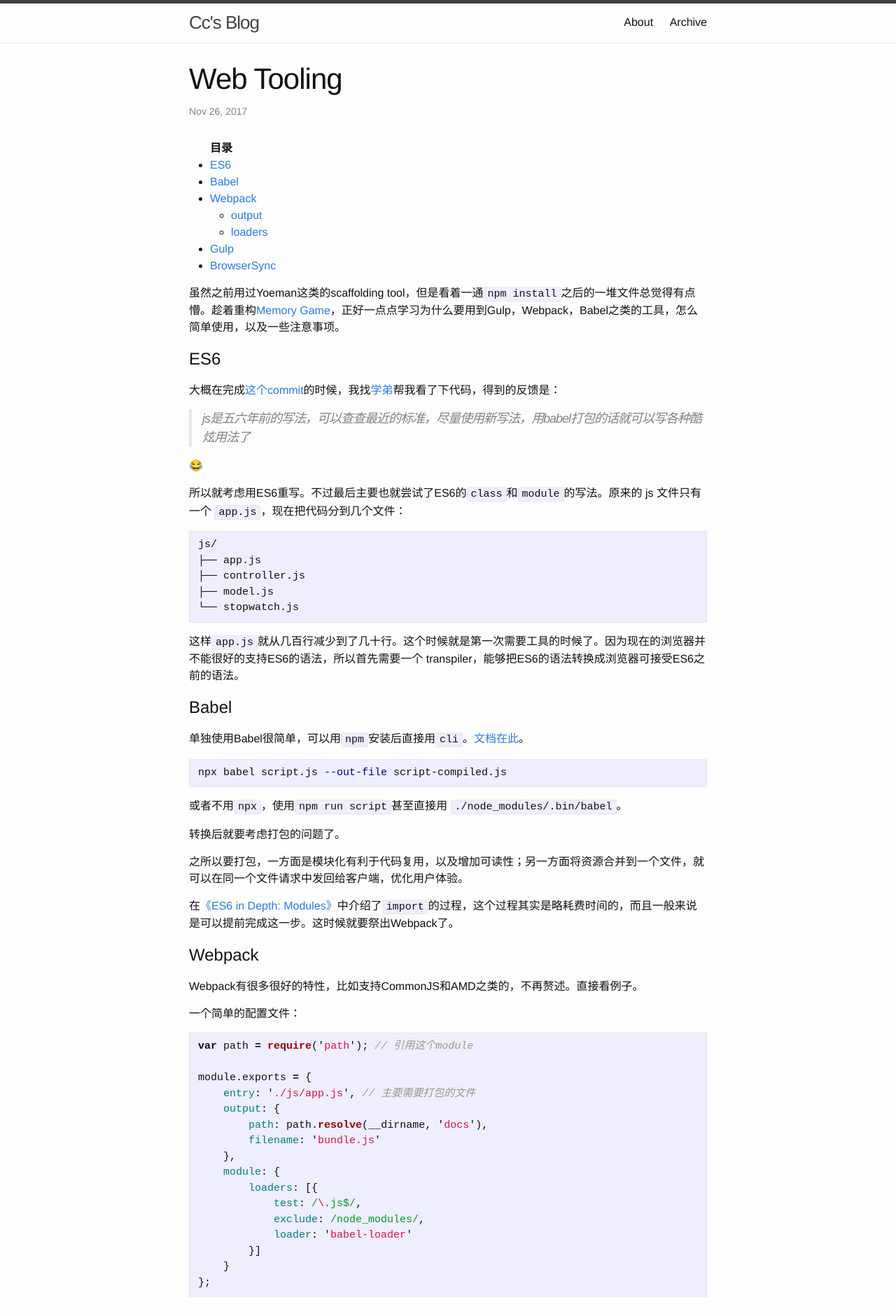
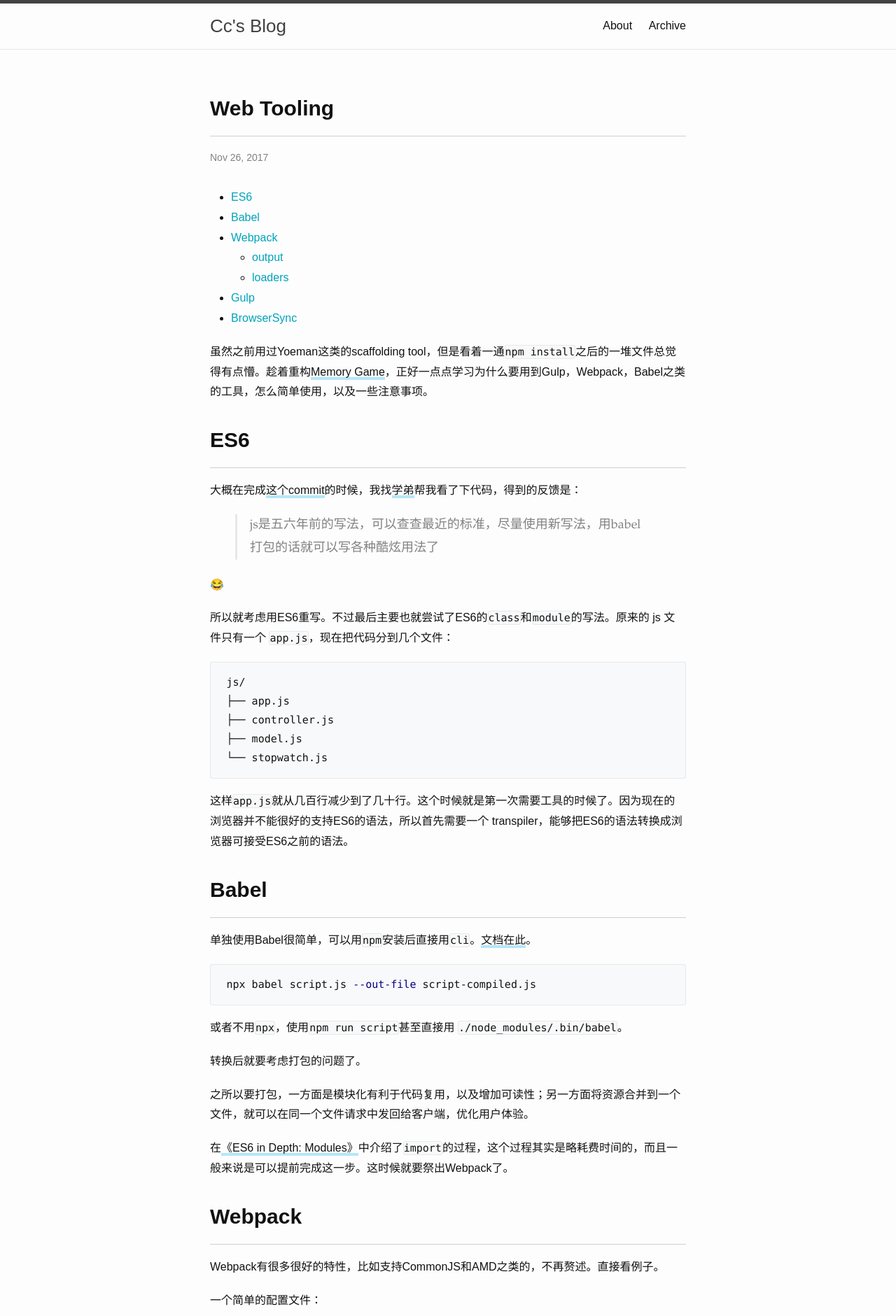
Before and after one commit to zchan0/zchan0.github.io, a Jekyll site: the page built from _posts/2017-11-25-web-tooling.markdown, in a window 1280 px wide. Shown: the top 1881 px of the page at 70% size. Built offline with Jekyll 4.4.1, drawn with Linux system fonts in a browser that asks for light colours; comment, search, counter and statistics services are not loaded.

Commit message:
optimize style for typesetting

```diff
--- a/_sass/minima.scss
+++ b/_sass/minima.scss
@@ -2,24 +2,37 @@
 
 // Define defaults for each variable.
 
-$base-font-family: "Helvetica Neue", Helvetica, Arial, sans-serif !default;
+$base-font-family: PingFang SC, Lantinghei SC, Microsoft Yahei, Hiragino Sans GB, Microsoft Sans Serif, WenQuanYi Micro Hei, sans-serif !default;
+$quote-font: Palatino, Optima, Georgia, serif;
+$code-font: Menlo, 'Spoqa Han Sans', Monaco, monospace;
+
 $base-font-size:   16px !default;
 $base-font-weight: 400 !default;
 $small-font-size:  $base-font-size * 0.875 !default;
-$base-line-height: 1.5 !default;
+
+$base-line-height: 1.8 !default;
+$header-line-height: 1.35;
 
 $spacing-unit:     30px !default;
 
-$text-color:       #111 !default;
-$background-color: #fdfdfd !default;
-$brand-color:      #2a7ae2 !default;
+// Colors
+$text-color:             #111 !default;
+$highlight-color:        #fffdd1 !default;
+$highlight-border-color: #ffedce !default;
+
+$code-background-color: #F8F9FA !default;
+$background-color:      #fdfdfd !default;
+$hr-color:              #cfcfcf !default;
+
+$brand-color:      #00A3BC !default;
+$link-color:       #b4e7f8 !default;
 
 $grey-color:       #828282 !default;
 $grey-color-light: lighten($grey-color, 40%) !default;
 $grey-color-dark:  darken($grey-color, 25%) !default;
 
 // Width of the content area
-$content-width:    800px !default;
+$content-width:    740px !default;
 
 $on-palm:          600px !default;
 $on-laptop:        800px !default;
--- a/_sass/minima/_base.scss
+++ b/_sass/minima/_base.scss
@@ -1,3 +1,9 @@
+* {
+  -webkit-box-sizing: border-box;
+     -moz-box-sizing: border-box;
+          box-sizing: border-box;
+}
+
 /**
  * Reset some basic elements
  */
@@ -8,8 +14,6 @@ dl, dd, ol, ul, figure {
   padding: 0;
 }
 
-
-
 /**
  * Basic styling
  */
@@ -18,11 +22,13 @@ body {
   color: $text-color;
   background-color: $background-color;
   -webkit-text-size-adjust: 100%;
+  -ms-text-size-adjust: 100%;
   -webkit-font-feature-settings: "kern" 1;
      -moz-font-feature-settings: "kern" 1;
        -o-font-feature-settings: "kern" 1;
           font-feature-settings: "kern" 1;
   font-kerning: normal;
+  text-rendering: optimizelegibility;
 }
 
 
@@ -36,8 +42,6 @@ ul, ol, dl, figure,
 %vertical-rhythm {
   margin-bottom: $spacing-unit / 2;
 }
-
-
 
 /**
  * Images
@@ -60,6 +64,9 @@ figcaption {
   font-size: $small-font-size;
 }
 
+caption, th {
+  text-align: left;
+}
 
 
 /**
@@ -86,17 +93,12 @@ h1, h2, h3, h4, h5, h6 {
 }
 
 
-
 /**
  * Links
  */
 a {
   color: $brand-color;
   text-decoration: none;
-
-  &:visited {
-    color: darken($brand-color, 15%);
-  }
 
   &:hover {
     color: $text-color;
@@ -117,18 +119,61 @@ a {
  * Blockquotes
  */
 blockquote {
+  position: relative;
+  font-family: $quote-font;
+  font-weight: $base-font-weight;
   color: $grey-color;
-  border-left: 4px solid $grey-color-light;
-  padding-left: $spacing-unit / 2;
+  border-left: 0.2em solid $grey-color-light;
+  padding-left: 1em;
+  margin: 1em 3em 1em 2em;
+
   @include relative-font-size(1.125);
-  letter-spacing: -1px;
-  font-style: italic;
 
   > :last-child {
     margin-bottom: 0;
   }
 }
 
+@include media-query($on-palm) {
+  blockquote {
+    margin: 1em 0;
+  }
+}
+
+del {
+  text-decoration: line-through;
+}
+
+/**
+ * Sub & Sup
+ */
+ sub, sup {
+  font-size: 75%;
+  line-height: 0;
+  position: relative;
+}
+
+:root sub, :root sup {
+  vertical-align: baseline; /* for ie9 and other modern browsers */
+}
+
+sup {
+  top: -0.5em;
+}
+
+sub {
+  bottom: -0.25em;
+}
+
+/**
+ * Highlight
+ */
+mark {
+  background: $highlight-color;
+  border-bottom: 1px solid $highlight-border-color;
+  padding: 2px;
+  margin: 0 5px;
+}
 
 
 /**
@@ -137,18 +182,21 @@ blockquote {
 pre,
 code {
   @include relative-font-size(0.9375);
+  font-family: $code-font;
   border: 1px solid $grey-color-light;
   border-radius: 3px;
-  background-color: #eef;
+  background-color: $code-background-color;
 }
 
-code {
-  padding: 1px 5px;
-}
+// code {
+//   padding: 1px 5px;
+// }
 
 pre {
-  padding: 8px 12px;
+  padding: 1em 1.5em;
+  display: block;
   overflow-x: auto;
+  -webkit-overflow-scrolling: touch;
 
   > code {
     border: 0;
@@ -157,14 +205,28 @@ pre {
   }
 }
 
+hr {
+  border: none;
+  border-bottom: 1px solid $hr-color;
+  margin-bottom: 0.8em;
+  height: 10px;
+}
+
+/**
+ * post 排版
+ */
+
+ strong, b {
+  font-weight: bold;
+  color: $text-color;
+}
 
 
 /**
  * Wrapper
  */
 .wrapper {
-  max-width: -webkit-calc(#{$content-width} - (#{$spacing-unit} * 2));
-  max-width:         calc(#{$content-width} - (#{$spacing-unit} * 2));
+  max-width: $content-width;
   margin-right: auto;
   margin-left: auto;
   padding-right: $spacing-unit;
@@ -172,22 +234,26 @@ pre {
   @extend %clearfix;
 
   @include media-query($on-laptop) {
-    max-width: -webkit-calc(#{$content-width} - (#{$spacing-unit}));
-    max-width:         calc(#{$content-width} - (#{$spacing-unit}));
+    max-width: $content-width;
     padding-right: $spacing-unit / 2;
     padding-left: $spacing-unit / 2;
   }
 }
 
-
-
 /**
  * Clearfix
  */
-%clearfix:after {
+%clearfix:before, %clearfix:after {
   content: "";
   display: table;
+}
+
+%clearfix:after {
   clear: both;
+}
+
+%clearfix {
+  zoom: 1;
 }
 
 
@@ -216,11 +282,21 @@ pre {
 
 // Config TOC
 // Adding 'Contents' headline to the TOC
-#markdown-toc::before {
-  content: "目录";
-  font-weight: bold;
-}
+// #markdown-toc::before {
+//   content: "目录";
+//   font-weight: bold;
+// }
 
 #markdown-toc {
   display: inline-block;
 }
+
+#markdown-toc ul {
+  margin-bottom: 0;
+}
+
+#markdown-toc a {
+  color: $brand-color;
+  border-bottom: 0;
+  box-shadow: none;
+}
--- a/_sass/minima/_layout.scss
+++ b/_sass/minima/_layout.scss
@@ -14,7 +14,6 @@
   @include relative-font-size(1.625);
   font-weight: 300;
   line-height: $base-line-height * $base-font-size * 2.25;
-  letter-spacing: -1px;
   margin-bottom: 0;
   float: left;
 
@@ -110,66 +109,16 @@
   padding: $spacing-unit 0;
 }
 
-.footer-heading {
-  @include relative-font-size(1.125);
-  margin-bottom: $spacing-unit / 2;
-}
-
-.contact-list,
-.social-media-list {
-  list-style: none;
-  margin-left: 0;
-}
-
 .footer-col-wrapper {
+  text-align: center;
   @include relative-font-size(0.9375);
   color: $grey-color;
-  margin-left: -$spacing-unit / 2;
   @extend %clearfix;
-}
 
-.footer-col {
-  float: left;
-  margin-bottom: $spacing-unit / 2;
-  padding-left: $spacing-unit / 2;
-}
-
-.footer-col-1 {
-  width: -webkit-calc(35% - (#{$spacing-unit} / 2));
-  width:         calc(35% - (#{$spacing-unit} / 2));
-}
-
-.footer-col-2 {
-  width: -webkit-calc(20% - (#{$spacing-unit} / 2));
-  width:         calc(20% - (#{$spacing-unit} / 2));
-}
-
-.footer-col-3 {
-  width: -webkit-calc(45% - (#{$spacing-unit} / 2));
-  width:         calc(45% - (#{$spacing-unit} / 2));
-}
-
-@include media-query($on-laptop) {
-  .footer-col-1,
-  .footer-col-2 {
-    width: -webkit-calc(50% - (#{$spacing-unit} / 2));
-    width:         calc(50% - (#{$spacing-unit} / 2));
-  }
-
-  .footer-col-3 {
-    width: -webkit-calc(100% - (#{$spacing-unit} / 2));
-    width:         calc(100% - (#{$spacing-unit} / 2));
+  > span {
+    letter-spacing: 2px;
   }
 }
-
-@include media-query($on-palm) {
-  .footer-col {
-    float: none;
-    width: -webkit-calc(100% - (#{$spacing-unit} / 2));
-    width:         calc(100% - (#{$spacing-unit} / 2));
-  }
-}
-
 
 
 /**
@@ -188,7 +137,7 @@
   list-style: none;
 
   > li {
-    margin-bottom: $spacing-unit;
+    margin-bottom: $spacing-unit / 2;
   }
 }
 
@@ -207,17 +156,74 @@
 /**
  * Posts
  */
+ .post {
+  // 强制文本换行
+  // word-break: break-all;
+  word-wrap: break-word;
+
+  // 保证块/段落之间的空白隔行
+  p, pre, ul, ol, dl, form, hr, table, blockquote {
+    margin-bottom: 1.2em;
+  }
+
+  h1, h2, h3, h4, h5, h6 {
+    margin-top: 1em;
+    margin-bottom: 0.6em;
+  }
+
+  h1 {
+    font-weight: bold;
+    font-size: 1.875em;
+    /*30 / 16*/
+    line-height: 1.6em;
+    /* 48 / 30*/
+  }
+
+  h2,
+  h3 {
+    font-size: 1.3125em;
+    /*21 / 16*/
+    line-height: 1.15;
+    /*24 / 21*/
+  }
+  h2 {
+    font-weight: bold;
+  }
+  h4 {
+    font-size: 1.125em;
+    /*18 / 16*/
+  }
+  h5,
+  h6 {
+    font-size: 1em;
+    /*16*/
+  }
+
+  h1 {
+    border-bottom: 1px solid $hr-color;
+    padding-bottom: 0.5em;
+  }
+
+  a {
+    color: $text-color;
+    border-bottom: 3px solid $link-color;
+    box-shadow: inset 0 -1px 0 $link-color;
+  }
+
+  p {
+    margin-bottom: 1.2em;
+  }
+}
+
 .post-header {
   margin-bottom: $spacing-unit;
 }
 
 .post-title {
-  @include relative-font-size(2.625);
-  letter-spacing: -1px;
   line-height: 1;
 
   @include media-query($on-laptop) {
-    @include relative-font-size(2.25);
+    // @include relative-font-size(2.25);
   }
 }
 
@@ -225,10 +231,10 @@
   margin-bottom: $spacing-unit;
 
   h2 {
-    @include relative-font-size(2);
+    @include relative-font-size(1.75);
 
     @include media-query($on-laptop) {
-      @include relative-font-size(1.75);
+      @include relative-font-size(1.625);
     }
   }
 
--- a/_sass/minima/_syntax-highlighting.scss
+++ b/_sass/minima/_syntax-highlighting.scss
@@ -6,7 +6,7 @@
   @extend %vertical-rhythm;
 
   .highlighter-rouge & {
-    background: #eef;
+    background: $code-background-color;
   }
 
   .c     { color: #998; font-style: italic } // Comment
```
